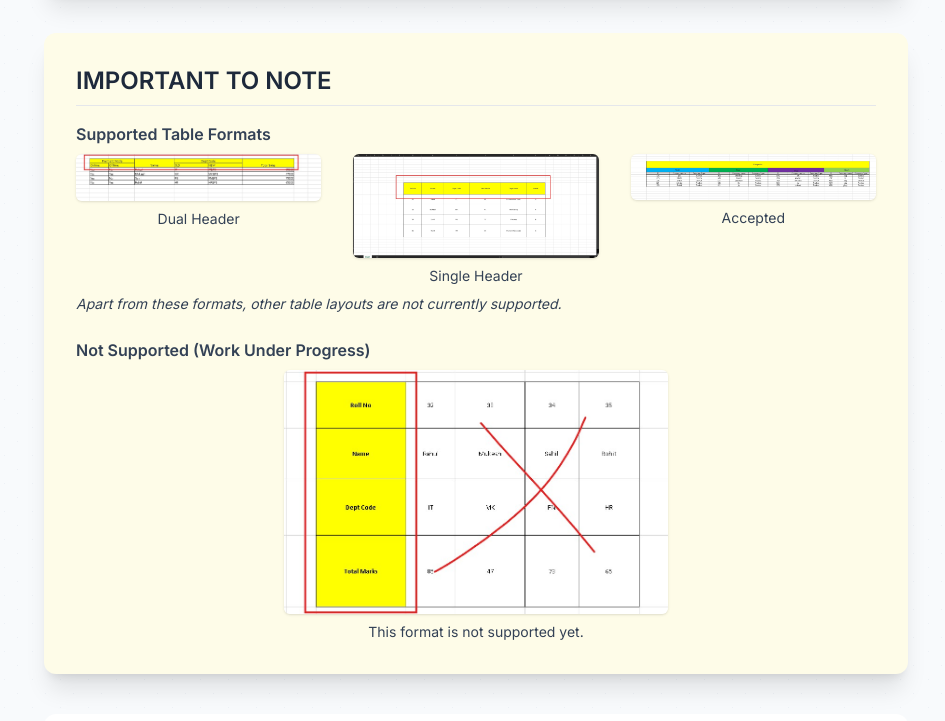
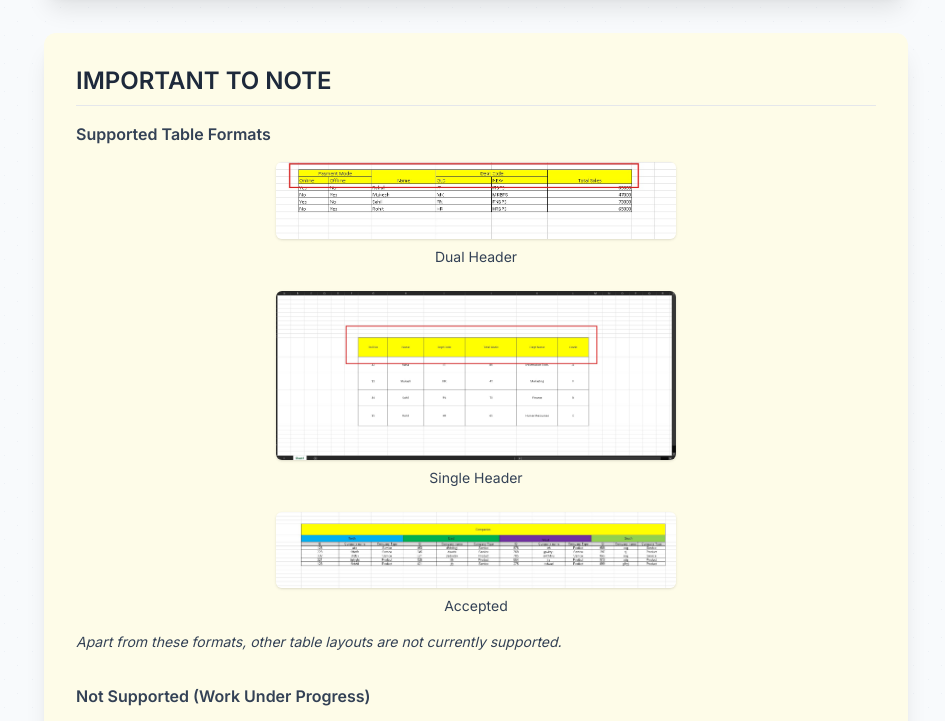
Before and after one commit to guidance-arch/TransformEXLAi-Guide, a plain HTML site: page index.html in a window 1280 px wide. Shown: the part 720-1441 px from the top of the page, without its empty margins (164-1109 px from the left). Drawn offline with nearby package versions, Linux system fonts and the light colour scheme.

Commit message:
Update index.html

```diff
--- a/index.html
+++ b/index.html
@@ -44,47 +44,48 @@
     </section>
 
 <!-- IMPORTANT TO NOTE Section -->
-    <!-- IMPORTANT TO NOTE Section -->
 <section class="mb-10 p-6 md:p-8 bg-yellow-50 rounded-xl shadow-xl">
   <h2 class="text-2xl font-semibold mb-4 text-slate-800 border-b pb-2">IMPORTANT TO NOTE</h2>
-      <div class="space-y-6 text-slate-700">
+  <div class="space-y-8 text-slate-700">
+    <!-- Supported Table Formats -->
     <div>
-          <h3 class="font-semibold mb-2">Supported Table Formats</h3>
-          <div class="grid grid-cols-3 gap-8">
+      <h3 class="font-semibold mb-4">Supported Table Formats</h3>
+      <div class="space-y-6">
         <div class="text-center">
-              <!-- Increased to 256px wide -->
           <img src="DUALHEADER.jpg"
                alt="Dual Header Example"
-                   class="mx-auto mb-2 rounded-md shadow w-64 h-auto object-contain" />
-              <p class="text-sm">Dual Header</p>
+               class="mx-auto rounded-md shadow w-3/4 md:w-1/2 h-auto object-contain" />
+          <p class="mt-2 text-sm">Dual Header</p>
         </div>
         <div class="text-center">
           <img src="SINGLEHEADER.jpg"
                alt="Single Header Example"
-                   class="mx-auto mb-2 rounded-md shadow w-64 h-auto object-contain" />
-              <p class="text-sm">Single Header</p>
+               class="mx-auto rounded-md shadow w-3/4 md:w-1/2 h-auto object-contain" />
+          <p class="mt-2 text-sm">Single Header</p>
         </div>
         <div class="text-center">
           <img src="accepted.jpg"
                alt="Accepted Format Example"
-                   class="mx-auto mb-2 rounded-md shadow w-64 h-auto object-contain" />
-              <p class="text-sm">Accepted</p>
+               class="mx-auto rounded-md shadow w-3/4 md:w-1/2 h-auto object-contain" />
+          <p class="mt-2 text-sm">Accepted</p>
         </div>
       </div>
-          <p class="mt-2 text-sm italic">Apart from these formats, other table layouts are not currently supported.</p>
+      <p class="mt-4 text-sm italic">Apart from these formats, other table layouts are not currently supported.</p>
     </div>
+
+    <!-- Not Supported -->
     <div>
-          <h3 class="font-semibold mb-2">Not Supported (Work Under Progress)</h3>
+      <h3 class="font-semibold mb-4">Not Supported (Work Under Progress)</h3>
       <div class="text-center">
-            <!-- Kept extra-large at 384px wide -->
         <img src="NOTACCEPTED.jpg"
              alt="Not Accepted Example"
-                 class="mx-auto rounded-md shadow w-96 h-auto object-contain" />
+             class="mx-auto rounded-md shadow w-3/4 md:w-2/3 h-auto object-contain" />
         <p class="mt-2 text-sm">This format is not supported yet.</p>
       </div>
     </div>
   </div>
 </section>
+
 
 
     <!-- Setup & Initial Walkthrough -->
```
Lines whose indentation alone changed are shown as unchanged.
